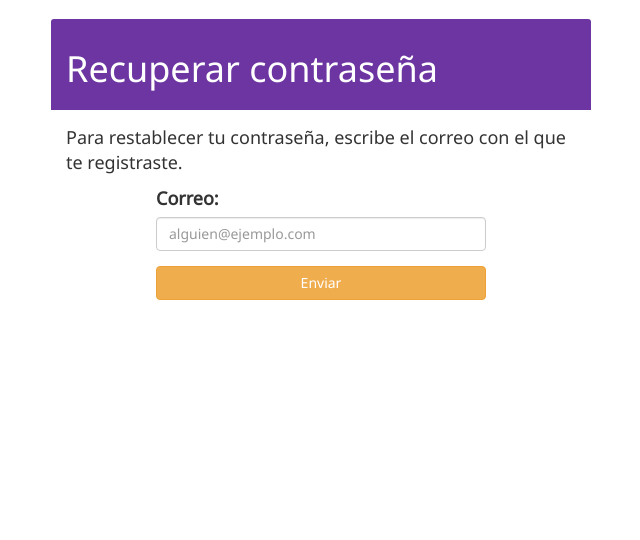
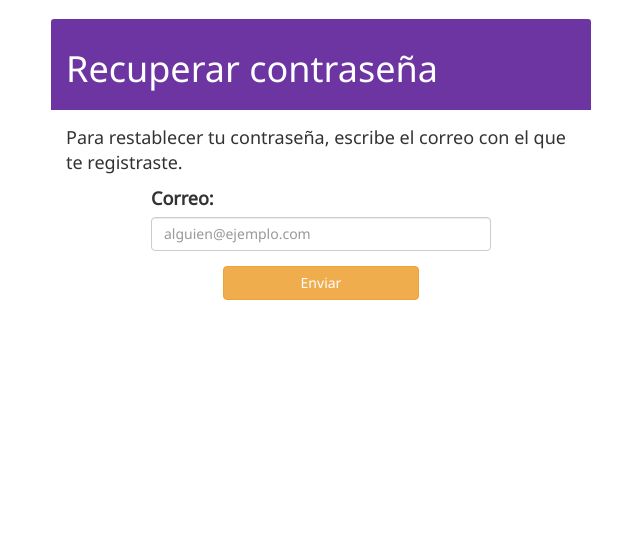
Before and after one commit to HawkRS/Dragonart, a PHP site: page /formularioRecuperarContrasenaCorreo.php in a window 1280 px wide. Shown: the part 51-591 px from the top of the page, without its empty margins (319-959 px from the left). Run offline with PHP 8.4, Linux system fonts and the light colour scheme.

Commit message:
Agregar action y method, organizar las columnas de bootstrap para que no se repitan en cada elemento del formulario, agregar name a los input y type al boton en formularioRecuperarContrasenaCorreo.php

```diff
--- a/formularioRecuperarContrasenaCorreo.php
+++ b/formularioRecuperarContrasenaCorreo.php
@@ -17,18 +17,18 @@ require_once ('doctype.php');
             </div>
             <div class="panel-body postDesc">
                 <p>Para restablecer tu contraseña, escribe el correo con el que te registraste.</p>
-                <form class="form-horizontal">
+                <form class="form-horizontal col-xs-12 col-md-8 col-md-offset-2" action="" method="post">
 
                     <div class="form-group">
-                        <label for="correo" class="col-xs-12 col-md-8 col-md-offset-2">Correo: </label>
-                        <div class="col-xs-12 col-md-8 col-md-offset-2">
-                            <input type="email" class="form-control" id="correo" placeholder="alguien@ejemplo.com" />
+                        <label for="correo">Correo: </label>
+                        <div>
+                            <input type="email" class="form-control" id="correo" placeholder="alguien@ejemplo.com" name="correo" />
                         </div>
                     </div>
 
                     <div class="form-group">
                         <div class="col-xs-12 col-md-8 col-md-offset-2">
-                            <button type="button" onclick="location.href='formularioRecuperarContrasena.php';" class="btn btn-warning btn-block">Enviar</button>
+                            <button type="submit" onclick="location.href='formularioRecuperarContrasena.php';" class="btn btn-warning btn-block">Enviar</button>
                         </div>
                     </div>
                 </form>
```
